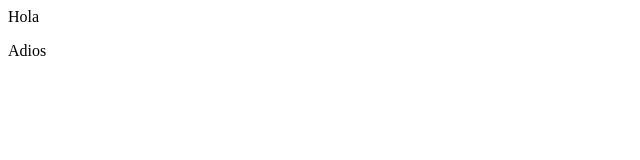
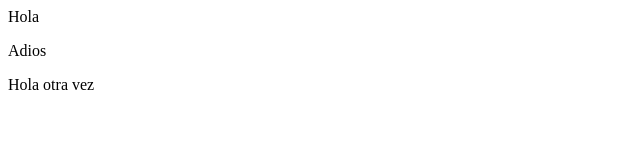
Before and after one commit to rpalaolozano/PaginaWeb, a plain HTML site: page index.html in a window 1280 px wide. Shown: the whole page, without its empty margins (0-640 px from the left). Drawn offline with Linux system fonts and the light colour scheme.

Commit message:
Añado hola otra vez

```diff
--- a/index.html
+++ b/index.html
@@ -1,2 +1,3 @@
 <p>Hola</p>
 <p>Adios</p>
+<p>Hola otra vez</p>
```
